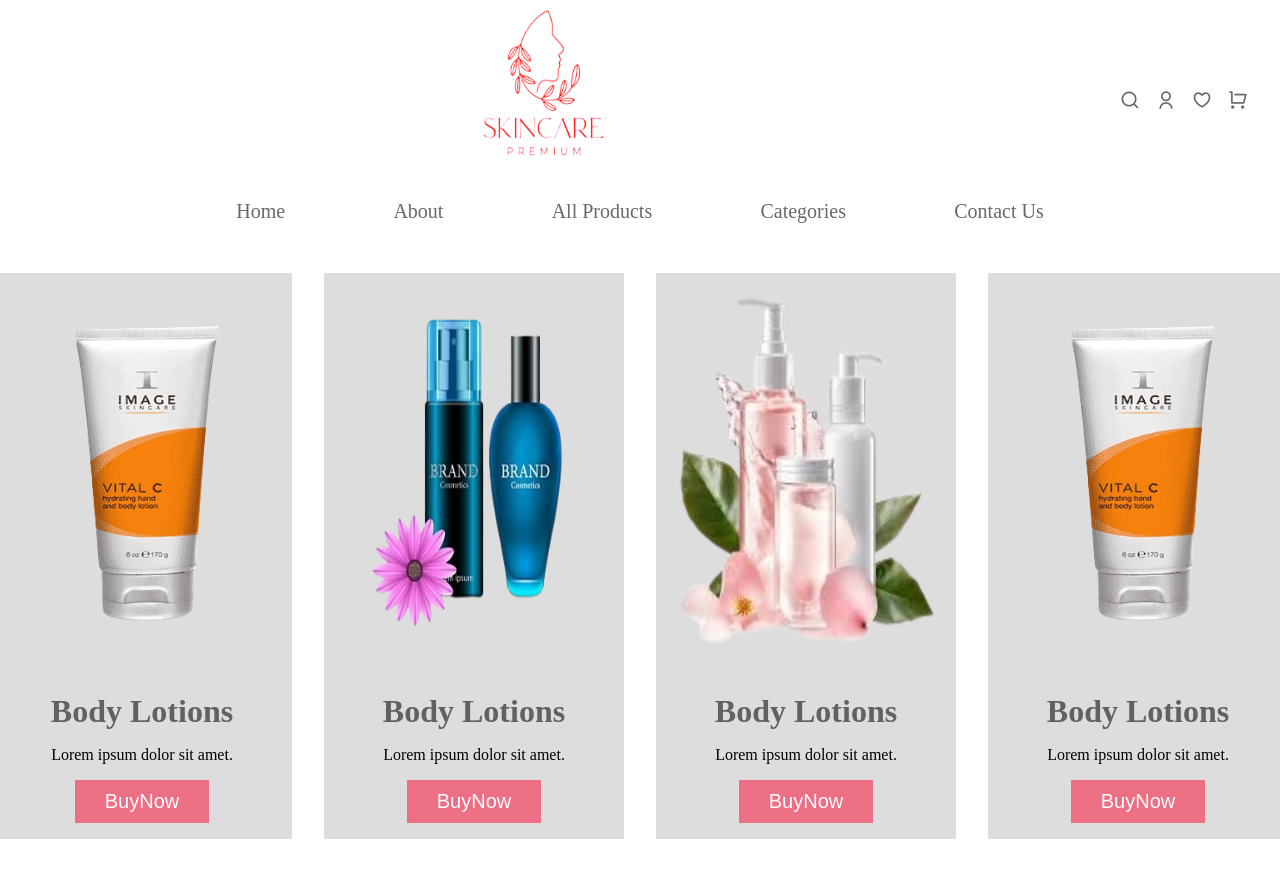
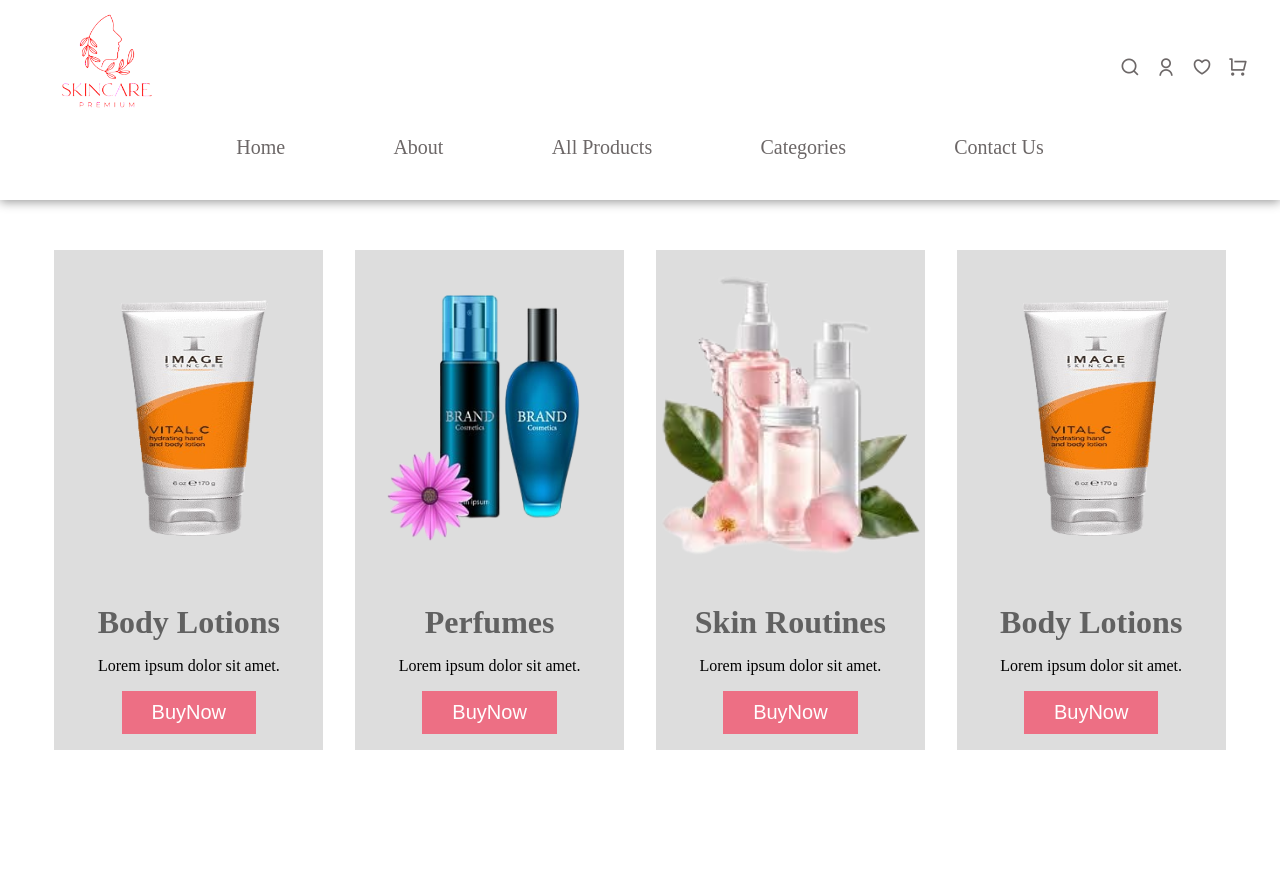
Before and after one commit to maham719/cssCards, a plain HTML site: page index.html in a window 1280 px wide. After the commit the page ends 800 px from the top, so only its background shows below. Drawn offline with nearby package versions, Linux system fonts and the light colour scheme.

Commit message:
second commit

```diff
--- a/index.html
+++ b/index.html
@@ -37,13 +37,13 @@
         </div>
         <div class="box">
             <div class="img2 img"><img src="pngtree-beauty-cosmetics-skincare-product-png-image_3350337-removebg-preview.png" alt=""></div>
-            <h1>Body Lotions</h1>
+            <h1>Perfumes</h1>
             <p>Lorem ipsum dolor sit amet.</p>
             <button>BuyNow</button>
         </div>
         <div class="box">
             <div class="img3 img"><img src="images__1_-removebg-preview.png" alt=""></div>
-            <h1>Body Lotions</h1>
+            <h1>Skin Routines</h1>
             <p>Lorem ipsum dolor sit amet.</p>
             <button>BuyNow</button>
         </div>
--- a/style.css
+++ b/style.css
@@ -5,6 +5,8 @@
 nav{
     width: 100%;
     min-height:200px ;
+   box-shadow: 0px 2px 10px rgba(0, 0, 0, 0.402);
+    ;
 }
 .nav-top{
     width: 100%;
@@ -14,8 +16,8 @@ nav{
      justify-content: space-around;
 }
 .nav-top img{
-    width: 200px;
-    height: 200px;
+    max-width: 150px;
+    max-height: 200px;
 }
 .nav-top ul{
     display: flex;
@@ -34,12 +36,15 @@ nav{
 }
 .nav-top ul li:hover{
     color: #FF1919;
+    cursor: pointer;
+
 }
 .logo{
     width: 80%;
     display: flex;
-    justify-content: center;
+    justify-content: space-between;
     margin: 0 auto;
+padding-top: 0.5rem;
 }
 .logo img{
     filter: saturate(100);
@@ -60,6 +65,7 @@ nav{
 }
 .menu ul li:hover{
     color: #FF1919;
+    cursor: pointer;
 }
 .box{
     display: flex;
@@ -67,14 +73,29 @@ nav{
     flex-direction: column;
     gap: 1rem;
     background-color: #DDD;
+    min-height: 400px;
+    max-height: 500px;
+    transition: all 0.5s ease-in-out;
+    min-width: 35%;
+    overflow: hidden;
 }
 .box:hover{
    box-shadow: 2px 4px 10px rgba(0, 0, 0, 0.402);
 }
 .img img{
-    width: 300px;
-    height: 400px;
+    width: 19rem;
+    height: 20rem;
+    aspect-ratio: 5/9;
     animation: rotate ease-in ;
+  transition: all 0.5s ease-in-out;
+
+}
+.img{
+    min-height: 300px;
+    object-fit: contain;
+    overflow: hidden;
+    padding: 0.5rem 0;
+
 }
 button{
     padding: 10px 30px;
@@ -100,24 +121,29 @@ button:hover{
     color:rgb(237, 111, 132);
     background-color: transparent;
     border : 1px solid rgb(237, 111, 132);
+    cursor: pointer;
 }
-.img1:hover{
+.box:hover .img1{
     background-image: url(vibrant-orange-liquid-splash-on-a-reflective-surface-free-photo.jpg);
     background-position: center;
     background-size: cover;
 }
-.img2:hover{
+.box:hover .img2{
     background-image: url(pexels-aulsh99-2860705.jpg);
     background-position: center;
     background-size: cover;
 }
-.img3:hover{
+.box:hover .img3{
     background-image: url(images\ \(1\).jfif);
     background-position: center;
     background-size: cover;
 }
-.img4:hover{
+.box:hover .img4{
     background-image: url(vibrant-orange-liquid-splash-on-a-reflective-surface-free-photo.jpg);
     background-position: center;
     background-size: cover;
 }
+
+.img img:hover{
+transform: scale(1.1);
+}
```
